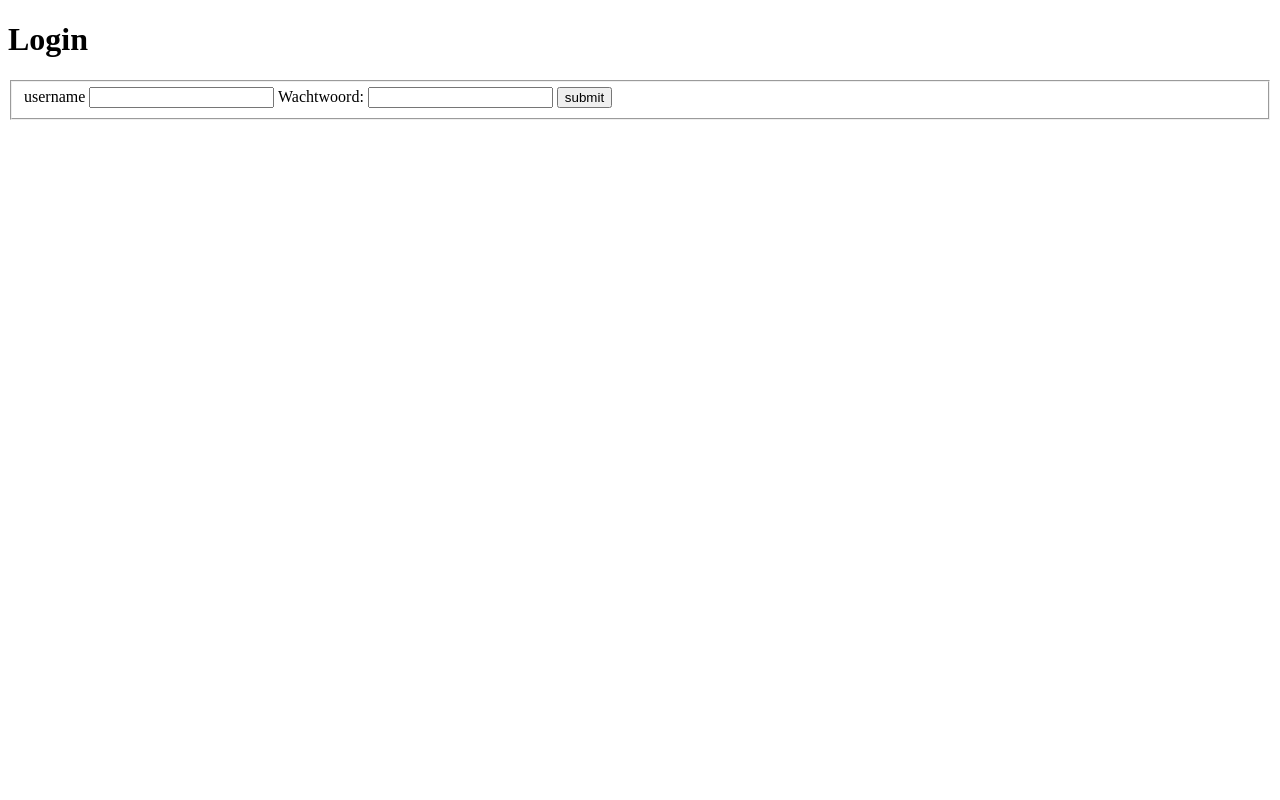
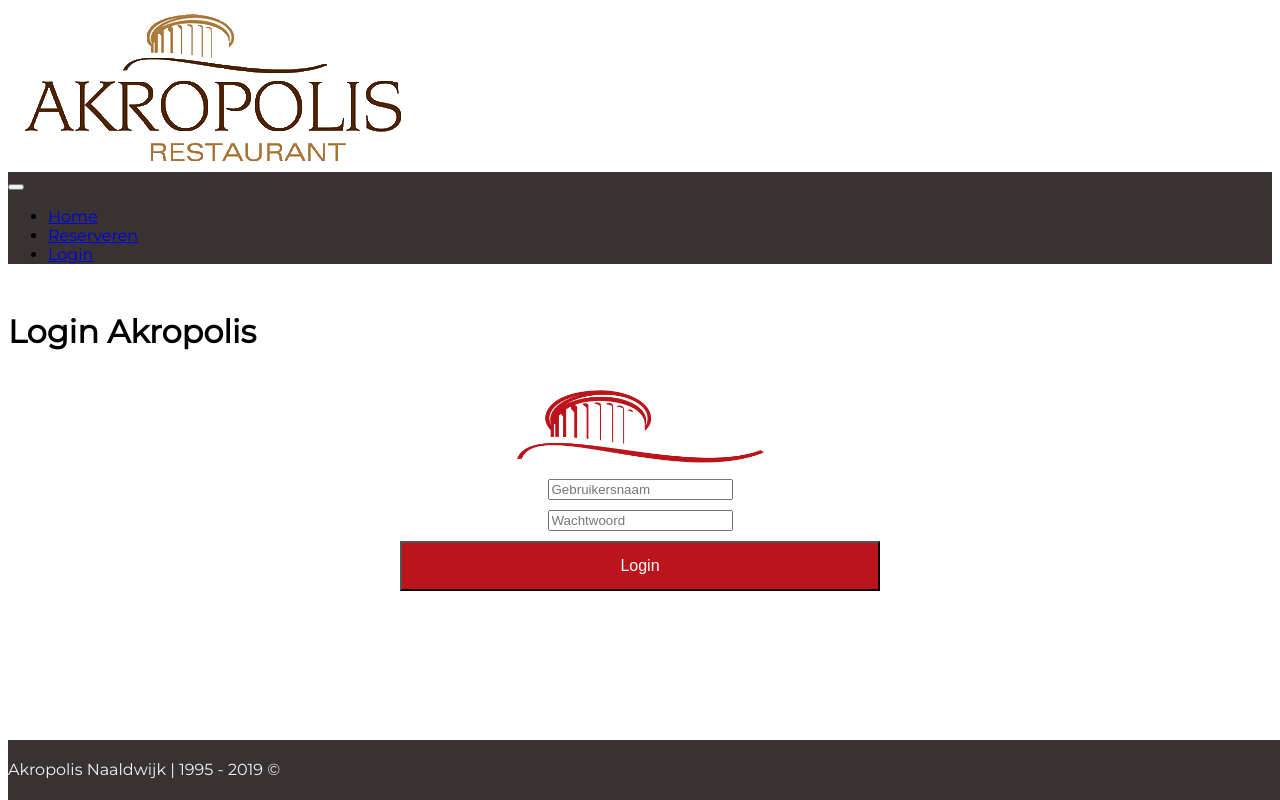
Before and after one commit to IsmailYaman/Akropolis, a PHP site: page /login.php in a window 1280 px wide. Run offline with PHP 8.4, Linux system fonts and the light colour scheme; some libraries are stand-ins or nearby versions.

Commit message:
alot of changes my n word

```diff
--- a/adminpanel/login.php
+++ b/adminpanel/login.php
@@ -25,33 +25,62 @@
             header('Location: index.php');
             exit;
         } else {
-            $message = "Je wachtwoord bestaat niet!";
+            $message = "<strong>Fout!</strong> Je gebruikersnaam of wachtwoord is verkeerd. Probeer opnieuw.";
         }
     } else {
-        $message = "Je email bestaat niet!";
+        $message = "<strong>Fout!</strong> Je gebruikersnaam of wachtwoord is verkeerd. Probeer opnieuw.";
     }
 }
 ?>
 <!DOCTYPE html>
 <html>
 <head>
-    <title>Login</title>
+    <title>kropolis Naaldwijk | Login</title>
+    <?php require_once '../includes/bootstrap_link.php' ?>
+    <link rel="stylesheet" href="../css/index.css   ">
 </head>
 <body>
-<h1>Login</h1>
+<?php require_once '../includes_user/navbar.php' ?>
 
-<?php if (isset($message)) { ?>
-    <div><?= $message; ?></div>
-<?php } ?>
 
-<form action="<?= $_SERVER['PHP_SELF'] ?>" method="post">
-    <fieldset>
-        <label for="username">username</label>
-        <input type="text" name="username" id="username" required/>
-        <label for="password">Wachtwoord:</label>
-        <input type="password" name="password" id="password" required/>
-        <input type="submit" name="submit" value="submit"/>
-    </fieldset>
-</form>
+
+
+
+<div class="container">
+    <div class="card login">
+    <h1 class="text-center">Login Akropolis</h1>
+    <div class="login-form">
+        <img class="text-center" src="../img/logo_small.png" width="250" height="auto" alt="">
+        <div class="main-div">
+            <div class="panel">
+
+            </div>
+            <form action="<?=$_SERVER['PHP_SELF'] ?>" method="post" id="Login">
+                <div class="form-group">
+                    <input type="text" class="form-control" name="username" id="username" placeholder="Gebruikersnaam" required/>
+                </div>
+                <div class="form-group">
+                    <input type="password" class="form-control" name="password" id="password" placeholder="Wachtwoord" required/>
+                </div>
+                <button type="submit" name="submit" value="submit" class="btn btn-primary">Login</button>
+                <?php if (isset($message)) { ?>
+                <div class="alert alert-warning alert-dismissible fade show" role="alert">
+                    <strong><?= $message; ?></strong>
+                    <button type="button button-danger" class="close" data-dismiss="alert" aria-label="Close">
+                        <span aria-hidden="true">&times;</span>
+                    </button>
+                </div>
+                <?php } ?>
+
+            </form>
+        </div>
+
+    </div>
+    </div>
+</div>
+
+
+<?php require_once '../includes/footer.php' ?>
+<?php require_once '../includes/bootstrap_script.php' ?>
 </body>
 </html>
--- a/css/index.css
+++ b/css/index.css
@@ -1,8 +1,78 @@
-.logo{
+
+html {
+    position: relative;
+    min-height: 100%;
+
+}
+
+body {
+    margin-bottom: 60px; /* Margin bottom by footer height */
+    font-family: 'Montserrat', sans-serif;
+
+}
+
+.footer {
+    position: absolute;
+    bottom: 0;
+    width: 100%;
+    height: 60px; /* Set the fixed height of the footer here */
+    line-height: 60px; /* Vertically center the text there */
+    background-color: #f5f5f5;
+}
+
+.logo {
     margin: 5px;
 }
 
-nav{
-    background-color: #383232!important;
+nav {
+    background-color: #383232 !important;
+}
+
+.footer .container p {
+    margin: 0;
+}
+
+.footer {
+    background: #383232;
+    color: #f5f5f5;
+}
+
+.container .card {
+    margin-top: 3em;
+}
+
+.container .card .text-center {
+    margin-top: 1em;
+}
+
+.card.login {
 
 }
+
+.main-div {
+    background: #ffffff none repeat scroll 0 0;
+
+    margin: 10px auto 30px;
+    max-width: 38%;
+}
+
+.login-form .form-group {
+    margin-bottom: 10px;
+}
+
+.login-form {
+    text-align: center;
+}
+
+.login-form .btn.btn-primary {
+    background: #bb141a none repeat scroll 0 0;
+    color: #ffffff;
+    font-size: 16px;
+    width: 100%;
+    height: 50px;
+    padding: 0;
+}
+
+.login-form .btn.btn-primary:hover {
+    background-color: #770a0e;
+}
--- /dev/null
+++ b/includes/bootstrap_link.php
@@ -0,0 +1,4 @@
+<link rel="stylesheet"
+      href="https://unpkg.com/bootstrap-material-design@4.1.1/dist/css/bootstrap-material-design.min.css"
+      integrity="sha384-wXznGJNEXNG1NFsbm0ugrLFMQPWswR3lds2VeinahP8N0zJw9VWSopbjv2x7WCvX" crossorigin="anonymous">
+<link href="https://fonts.googleapis.com/css?family=Montserrat" rel="stylesheet">
--- /dev/null
+++ b/includes/bootstrap_script.php
@@ -0,0 +1,12 @@
+<script src="https://code.jquery.com/jquery-3.2.1.slim.min.js"
+        integrity="sha384-KJ3o2DKtIkvYIK3UENzmM7KCkRr/rE9/Qpg6aAZGJwFDMVNA/GpGFF93hXpG5KkN"
+        crossorigin="anonymous"></script>
+<script src="https://unpkg.com/popper.js@1.12.6/dist/umd/popper.js"
+        integrity="sha384-fA23ZRQ3G/J53mElWqVJEGJzU0sTs+SvzG8fXVWP+kJQ1lwFAOkcUOysnlKJC33U"
+        crossorigin="anonymous"></script>
+<script src="https://unpkg.com/bootstrap-material-design@4.1.1/dist/js/bootstrap-material-design.js"
+        integrity="sha384-CauSuKpEqAFajSpkdjv3z9t8E7RlpJ1UP0lKM/+NdtSarroVKu069AlsRPKkFBz9"
+        crossorigin="anonymous"></script>
+<script>$(document).ready(function () {
+        $('body').bootstrapMaterialDesign();
+    });</script>
--- /dev/null
+++ b/includes/footer.php
@@ -0,0 +1,5 @@
+<div class="footer">
+    <div class="container">
+        <p class="text-center">Akropolis Naaldwijk | 1995 - 2019 &copy;</p>
+    </div>
+</div>
--- /dev/null
+++ b/includes_user/navbar.php
@@ -0,0 +1,27 @@
+<div class="mx-auto"">
+<div class="text-center">
+    <img class="logo" src="../img/logo.png" alt="">
+</div>
+</div>
+<nav class="navbar navbar-expand-lg navbar-light">
+    <div class="container">
+        <button class="navbar-toggler" type="button" data-toggle="collapse" data-target="#navbarSupportedContent"
+                aria-controls="navbarSupportedContent" aria-expanded="false" aria-label="Toggle navigation">
+            <span class="navbar-toggler-icon"></span>
+        </button>
+
+        <div class="collapse navbar-collapse" id="navbarSupportedContent">
+            <ul class="navbar-nav mx-auto">
+                <li class="nav-item ">
+                    <a class="nav-link text-light" href="../reserveringssysteem/index.php">Home</a>
+                </li>
+                <li class="nav-item">
+                    <a class="nav-link text-light" href="../reserveringssysteem/reserveren1.php">Reserveren</a>
+                </li>
+                <li class="nav-item">
+                    <a class="nav-link text-light" href="../adminpanel/login.php">Login</a>
+                </li>
+            </ul>
+        </div>
+    </div>
+</nav>
--- a/reserveringssysteem/reserveren_stap_1.php
+++ /dev/null
@@ -1,2 +0,0 @@
-<?php
-require_once '../includes/form_validation.php';
```
Also changed, not shown: adminpanel/index.php (+13 -46 lines), includes/navbar.php (added, +31 -0 lines), reserveringssysteem/index.php (+6 -45 lines), reserveringssysteem/reserveren1.php (added, +22 -0 lines), reserveringssysteem/reserveren2.php (added, +20 -0 lines), img/logo_alt.png (added), img/logo_small.png (added), reserveringssysteem/reserveren_stap_2.php (deleted).
